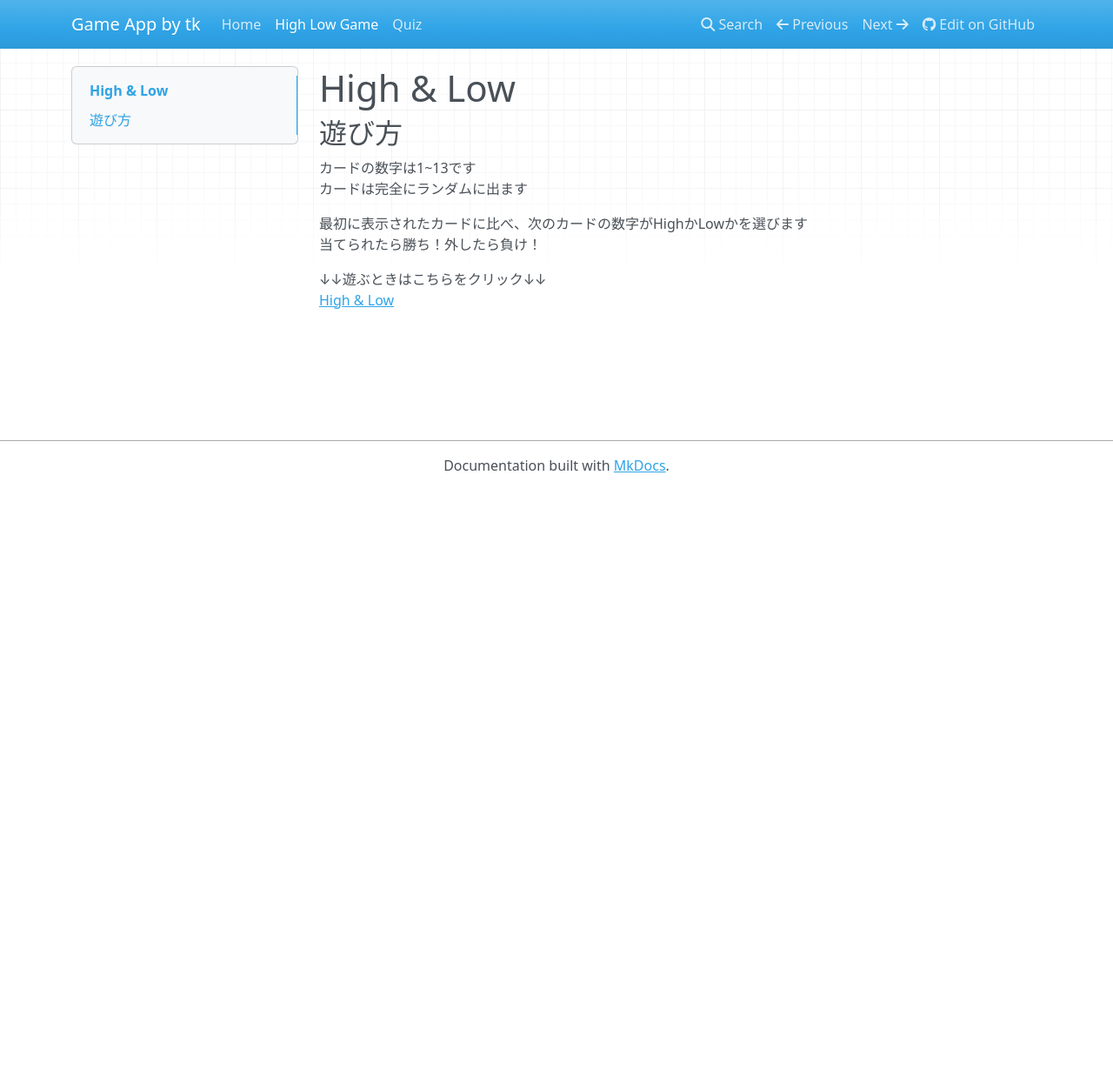
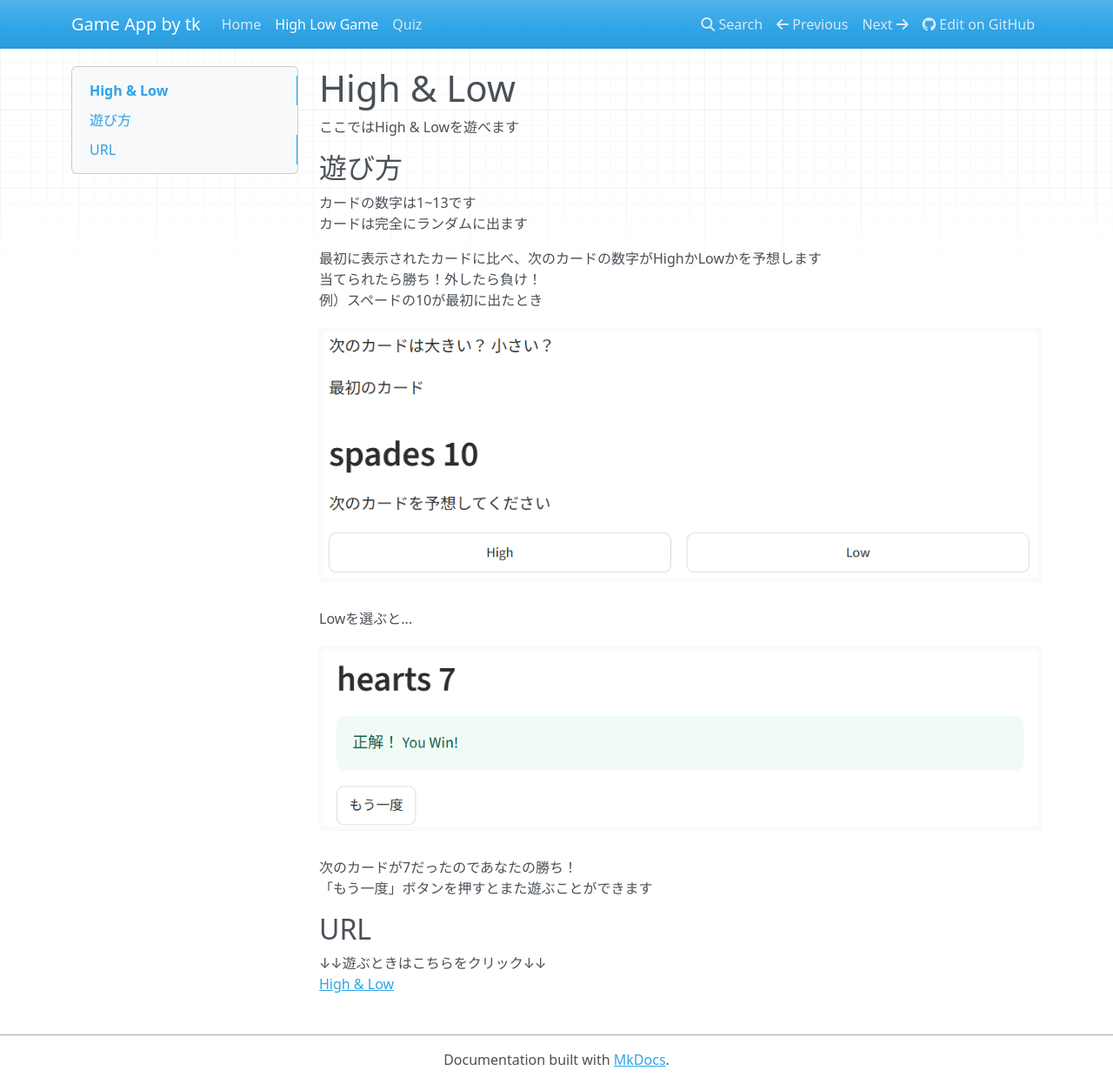
Before and after one commit to kiyu-ynu/streamlit-practice, an MkDocs documentation site: the page built from docs/how_to_use/high_low_game.md, in a window 1280 px wide and 1246 px high. Shown: the whole window at 87% size. Built offline with MkDocs 1.6.1, drawn with Linux system fonts in a browser that asks for light colours; nearby versions of some CDN libraries.

Commit message:
Add initial project files

```diff
--- a/docs/how_to_use/high_low_game.md
+++ b/docs/how_to_use/high_low_game.md
@@ -1,12 +1,22 @@
 # High & Low
+
+ここではHigh & Lowを遊べます
 
 ## 遊び方
 
 カードの数字は1~13です
 カードは完全にランダムに出ます
 
-最初に表示されたカードに比べ、次のカードの数字がHighかLowかを選びます
+最初に表示されたカードに比べ、次のカードの数字がHighかLowかを予想します
 当てられたら勝ち！外したら負け！
+例）スペードの10が最初に出たとき
+![最初のカード/スペードの10](2026-11-20-13-59-44.png)
+Lowを選ぶと...
+![次のカード/ハートの7](2026-11-20-14-01-06.png)
+次のカードが7だったのであなたの勝ち！
+「もう一度」ボタンを押すとまた遊ぶことができます
+
+## URL
 
 ↓↓遊ぶときはこちらをクリック↓↓
 [High & Low](https://game-tk.streamlit.app/high_and_low_game)
```
Also changed, not shown: docs/how_to_use/quiz_app.md (+10 -3 lines), docs/how_to_use/2026-11-20-13-59-44.png (added), docs/how_to_use/2026-11-20-14-01-06.png (added), docs/how_to_use/2026-11-20-15-56-20.png (added), docs/how_to_use/2026-11-20-15-58-17.png (added), 1 other file.
